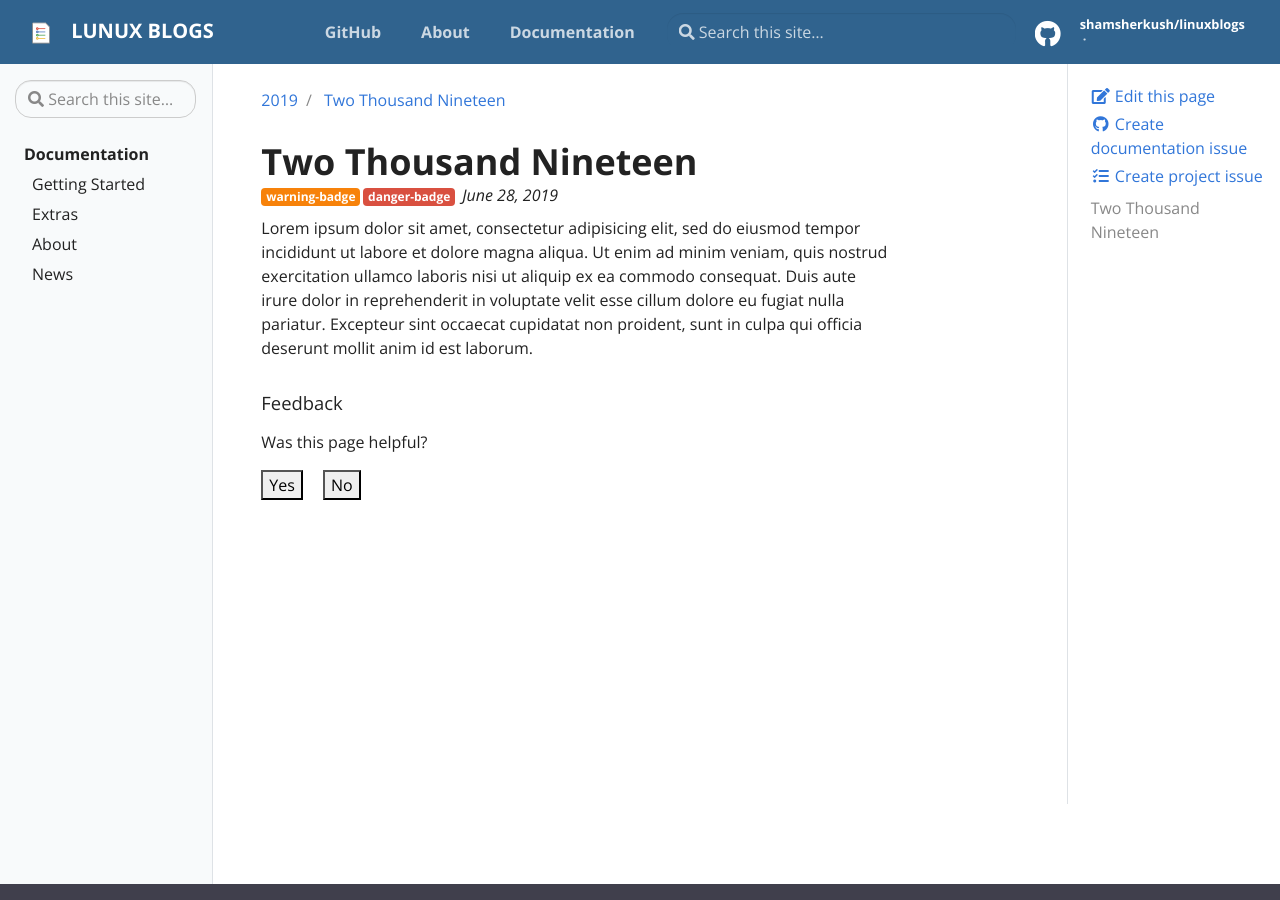
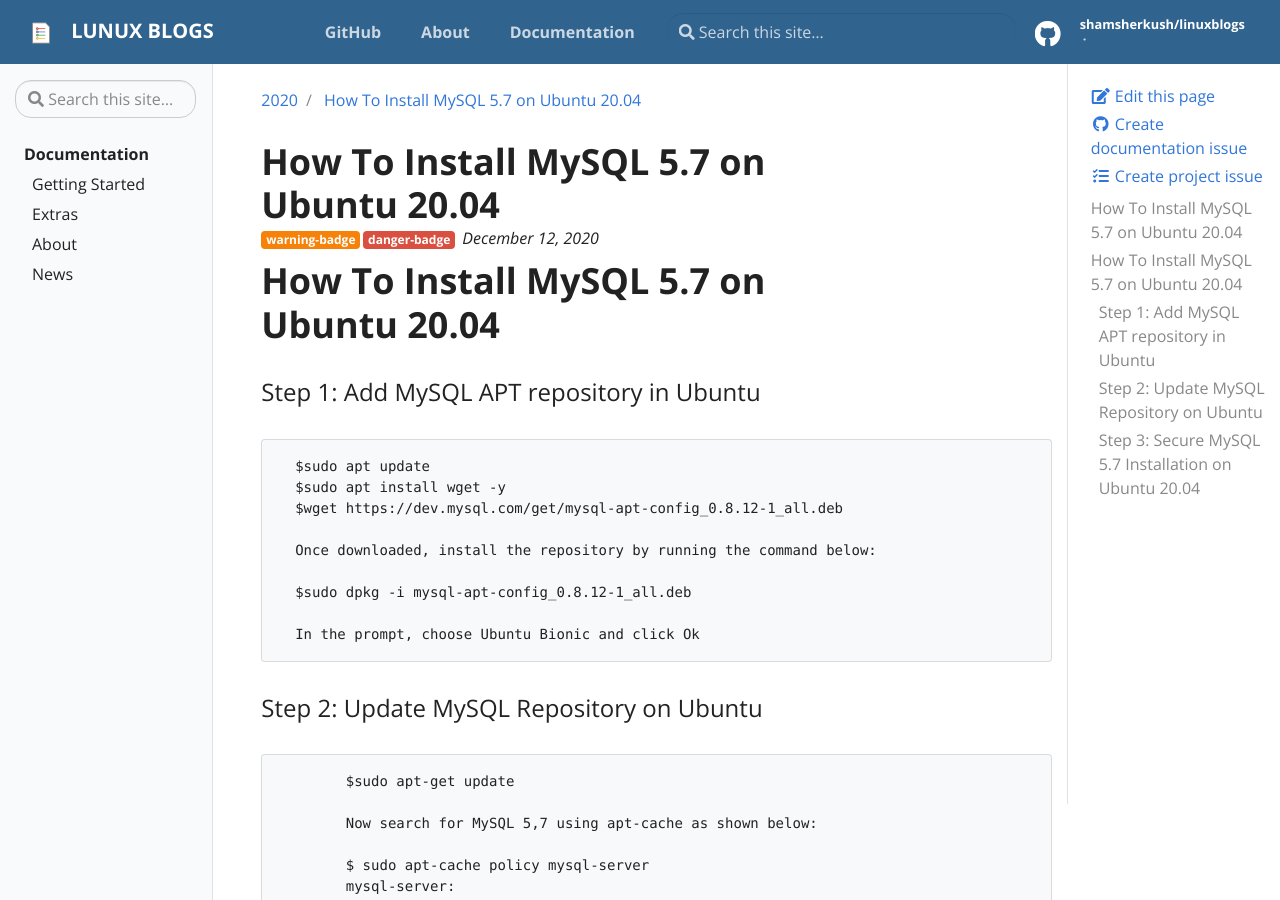
Before and after one commit to shamsherkush/linux.github.io, a Jekyll site: the page built from _posts/2019-06-28-hello-world.md, in a window 1280 px wide and 900 px high. Built offline with Jekyll 4.4.1, drawn with Linux system fonts in a browser that asks for light colours; our own code applies the rules of GitHub Pages for plain Markdown files; some of the changed text lies outside the part shown.

Commit message:
config change

```diff
--- a/_posts/2019-06-28-hello-world.md
+++ b/_posts/2019-06-28-hello-world.md
@@ -1,7 +1,7 @@
 ---
-title:  "Two Thousand Nineteen"
-date:   2019-06-28 18:52:21
-categories: jekyll update
+title:  " How To Install MySQL 5.7 on Ubuntu 20.04"
+date:   2020-12-12 18:52:21
+categories: blogs update
 badges:
  - type: warning
    tag: warning-badge
@@ -9,4 +9,51 @@ badges:
    tag: danger-badge
 ---
 
-Lorem ipsum dolor sit amet, consectetur adipisicing elit, sed do eiusmod tempor incididunt ut labore et dolore magna aliqua. Ut enim ad minim veniam, quis nostrud exercitation ullamco laboris nisi ut aliquip ex ea commodo consequat. Duis aute irure dolor in reprehenderit in voluptate velit esse cillum dolore eu fugiat nulla pariatur. Excepteur sint occaecat cupidatat non proident, sunt in culpa qui officia deserunt mollit anim id est laborum.
+#                   How To Install MySQL 5.7 on Ubuntu 20.04
+
+
+### Step 1: Add MySQL APT repository in Ubuntu
+
+      $sudo apt update
+      $sudo apt install wget -y
+      $wget https://dev.mysql.com/get/mysql-apt-config_0.8.12-1_all.deb
+
+      Once downloaded, install the repository by running the command below:
+
+      $sudo dpkg -i mysql-apt-config_0.8.12-1_all.deb
+
+      In the prompt, choose Ubuntu Bionic and click Ok
+
+
+### Step 2: Update MySQL Repository on Ubuntu
+
+            $sudo apt-get update
+
+            Now search for MySQL 5,7 using apt-cache as shown below:
+
+            $ sudo apt-cache policy mysql-server
+            mysql-server:
+             Installed: (none)
+             Candidate: 8.0.21-0ubuntu0.20.04.4
+             Version table:
+                8.0.21-0ubuntu0.20.04.4 500
+                   500 http://ke.archive.ubuntu.com/ubuntu focal-updates/main amd64 Packages
+                   500 http://ke.archive.ubuntu.com/ubuntu focal-security/main amd64 Packages
+                8.0.19-0ubuntu5 500
+                   500 http://ke.archive.ubuntu.com/ubuntu focal/main amd64 Packages
+                5.7.31-1ubuntu18.04 500
+                   500 http://repo.mysql.com/apt/ubuntu bionic/mysql-5.7 amd64 Packages
+
+  ###  Step 3: Install MySQL 5.7 on Ubuntu 20.04 Linux machine
+
+        sudo apt install -f mysql-client=5.7.32-1ubuntu18.04 mysql-community-server=5.7.32-1ubuntu18.04 mysql-server=5.7.31-1ubuntu18.04
+
+
+
+
+###  Step 3: Secure MySQL 5.7 Installation on Ubuntu 20.04
+
+
+        Run the command below to secure MySQL
+
+        $ sudo mysql_secure_installation
```
